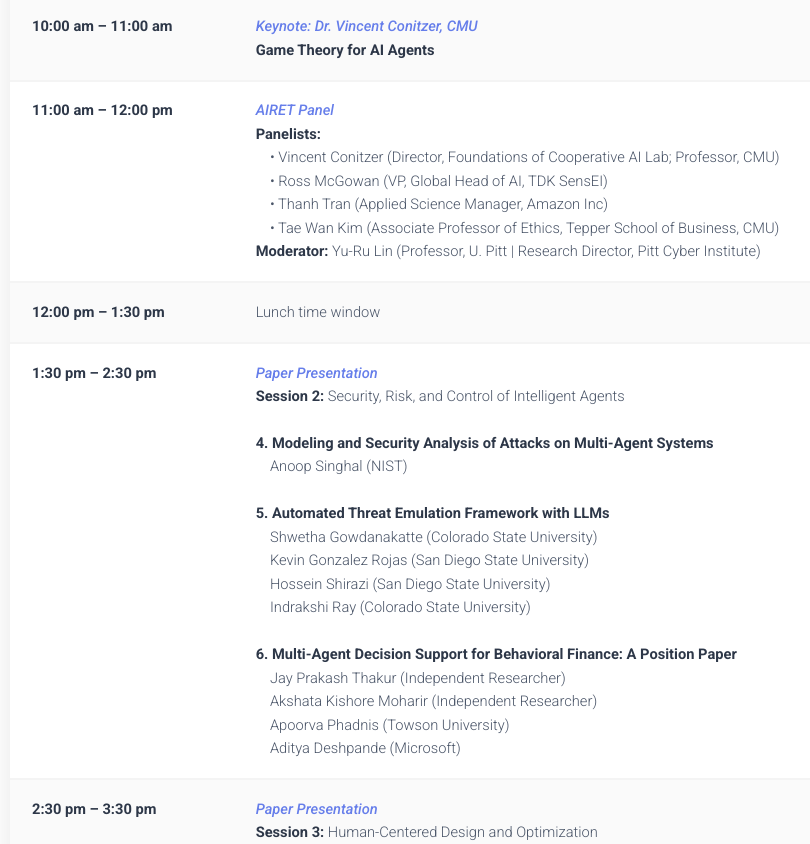
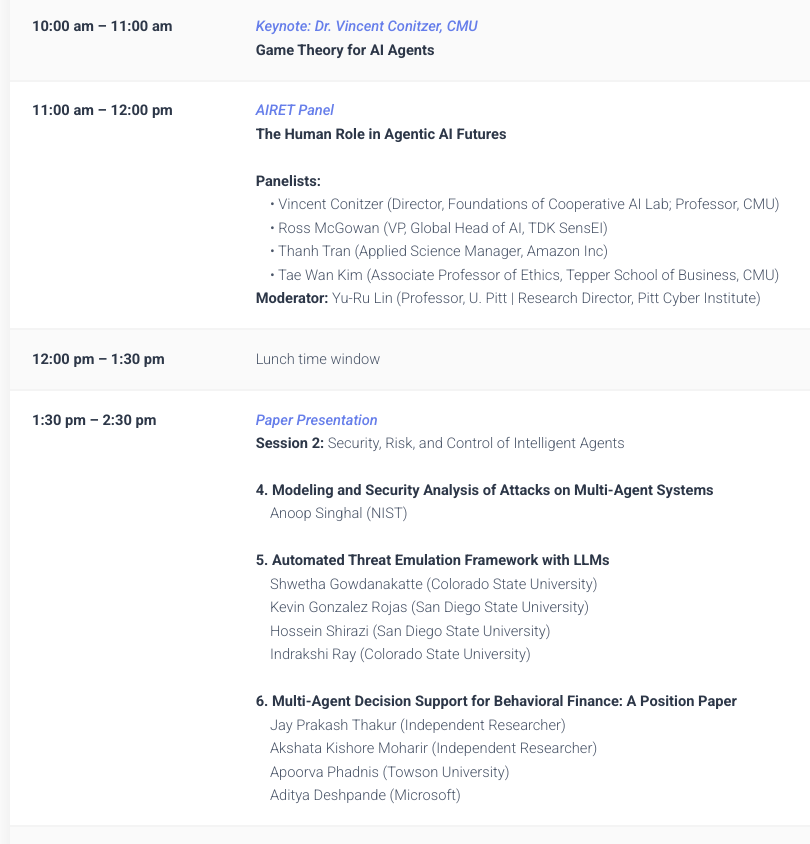
Before and after one commit to airet-workshop/airet-workshop.github.io, a plain HTML site: page index.html in a window 1280 px wide. Shown: the part 1980-2824 px from the top of the page, without its empty margins (58-868 px from the left). Drawn offline with Linux system fonts and the light colour scheme.

Commit message:
add title

```diff
--- a/index.html
+++ b/index.html
@@ -106,7 +106,7 @@
                                     </tr>
                                     <tr>
                                         <td data-label='Time'><strong>11:00 am – 12:00 pm</strong></td>
-                                        <td data-label='Event'><em>AIRET Panel</em><br><strong>Panelists:</strong><br>&nbsp;&nbsp;&nbsp;&nbsp;• Vincent Conitzer (Director, Foundations of Cooperative AI Lab; Professor, CMU)<br>&nbsp;&nbsp;&nbsp;&nbsp;• Ross McGowan (VP, Global Head of AI, TDK SensEI)<br>&nbsp;&nbsp;&nbsp;&nbsp;• Thanh Tran (Applied Science Manager, Amazon Inc)<br>&nbsp;&nbsp;&nbsp;&nbsp;• Tae Wan Kim (Associate Professor of Ethics, Tepper School of Business, CMU)<br><strong>Moderator:</strong> Yu-Ru Lin (Professor, U. Pitt | Research Director, Pitt Cyber Institute)</td>
+                                        <td data-label='Event'><em>AIRET Panel</em><br><strong>The Human Role in Agentic AI Futures</strong><br><br><strong>Panelists:</strong><br>&nbsp;&nbsp;&nbsp;&nbsp;• Vincent Conitzer (Director, Foundations of Cooperative AI Lab; Professor, CMU)<br>&nbsp;&nbsp;&nbsp;&nbsp;• Ross McGowan (VP, Global Head of AI, TDK SensEI)<br>&nbsp;&nbsp;&nbsp;&nbsp;• Thanh Tran (Applied Science Manager, Amazon Inc)<br>&nbsp;&nbsp;&nbsp;&nbsp;• Tae Wan Kim (Associate Professor of Ethics, Tepper School of Business, CMU)<br><strong>Moderator:</strong> Yu-Ru Lin (Professor, U. Pitt | Research Director, Pitt Cyber Institute)</td>
                                     </tr>
                                     <tr>
                                         <td data-label='Time'><strong>12:00 pm – 1:30 pm</strong></td>
```
